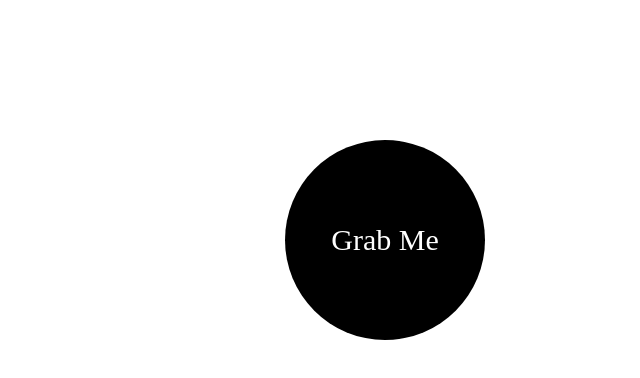
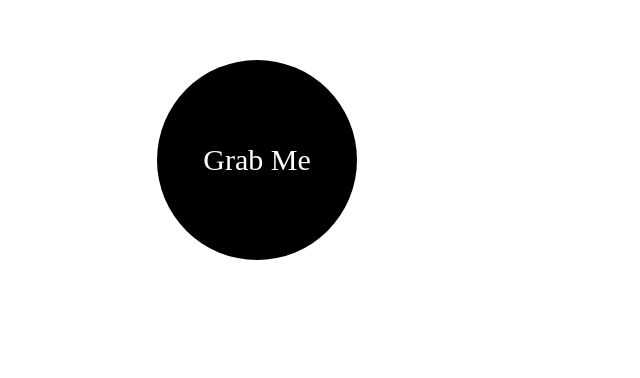
Before and after one commit to d0422/make-toy-vanillaJS, a plain HTML site: page dragger/dragger.html in a window 1280 px wide. Shown: the part 268-646 px from the top of the page, without its empty margins (363-1003 px from the left). Drawn offline with Linux system fonts and the light colour scheme.

Commit message:
fix:마우스 커서가 빠르게 움직일 경우 따라오지 못하는 오류 수정

```diff
--- a/dragger/dragger.css
+++ b/dragger/dragger.css
@@ -13,8 +13,8 @@
   -khtml-user-select: none;
   -webkit-user-select: none;
   user-select: none;
-  top: 50%;
-  left: 50%;
+  top: 40%;
+  left: 40%;
   font-size: 30px;
 }
 body {
--- a/dragger/dragger.js
+++ b/dragger/dragger.js
@@ -24,6 +24,8 @@ function onMouseDown() {
   ball.classList.remove('animation-end');
   ball.classList.add('animation-move');
   stateChanger(100, 100, 'coral');
+  ball.style.top = window.event.pageY - 50 + 'px';
+  ball.style.left = window.event.pageX - 50 + 'px';
   ball.style.cursor = 'grab';
   ball.innerHTML = 'Grab!!';
 }
```
